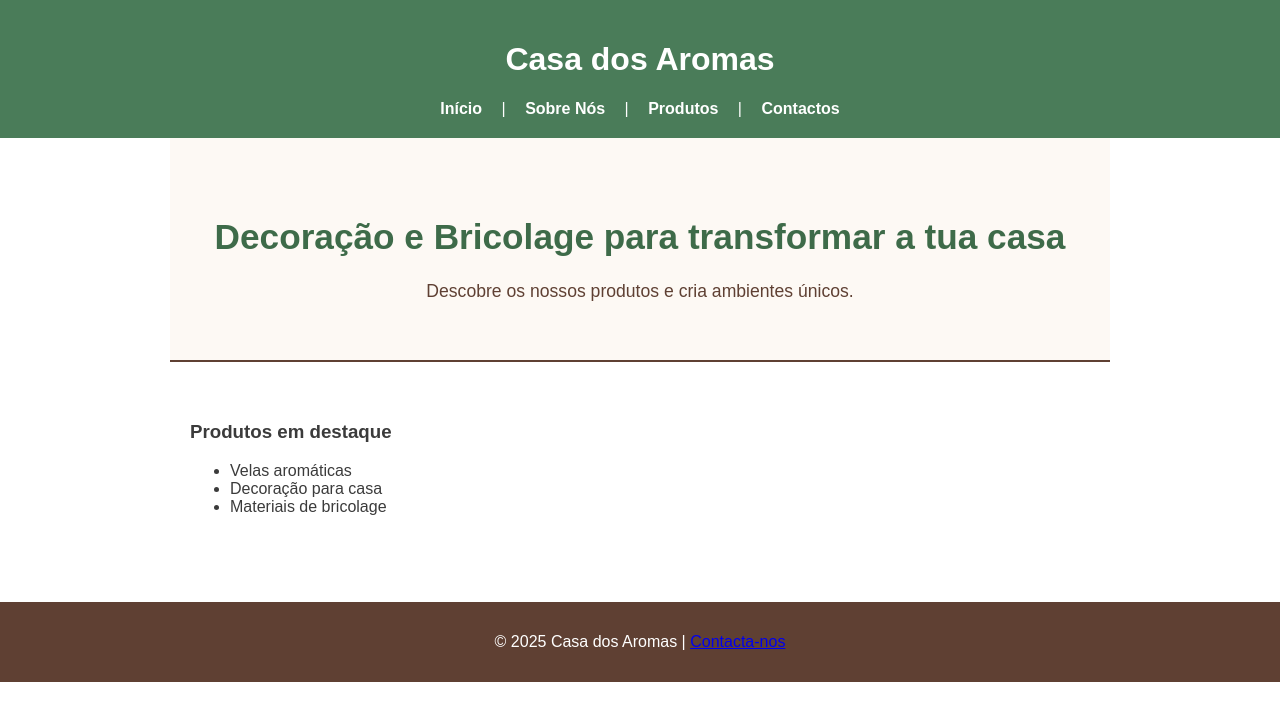
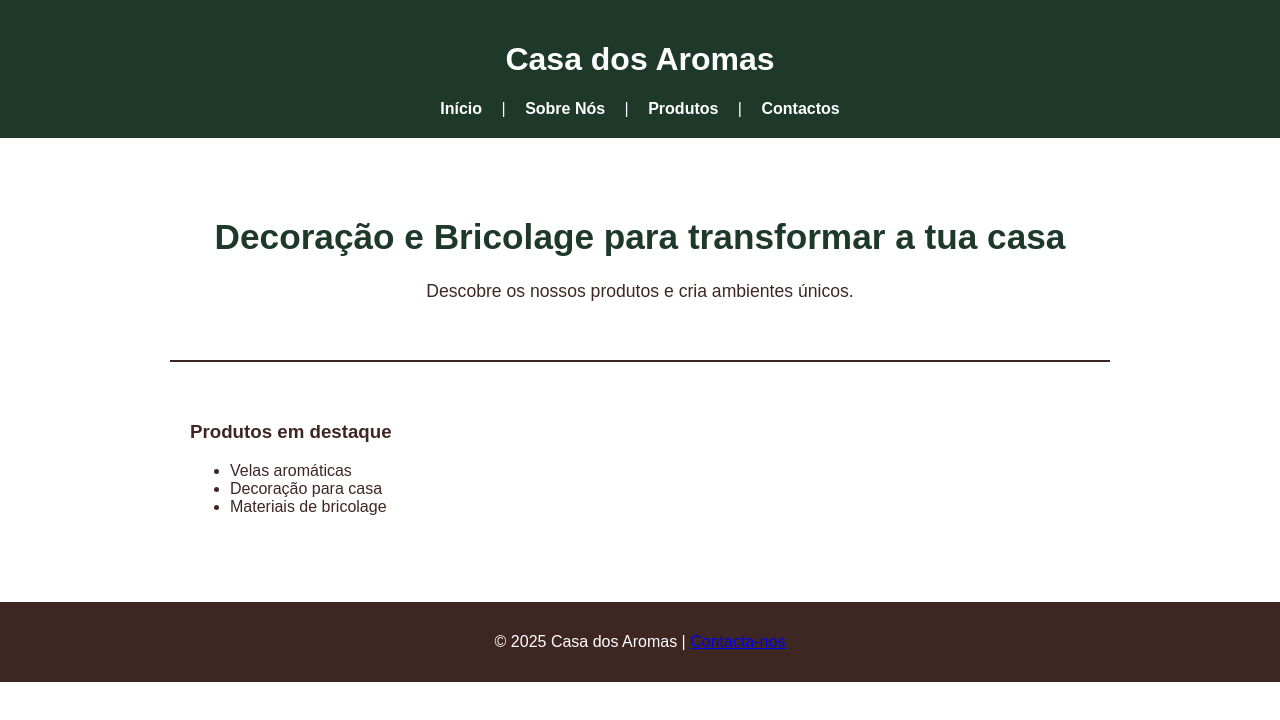
Before and after one commit to devsloja/casadosaromas.github.io, a plain HTML site: page index.html in a window 1280 px wide. Drawn offline with Linux system fonts and the light colour scheme.

Commit message:
Update style.css

```diff
--- a/style.css
+++ b/style.css
@@ -3,13 +3,13 @@ body {
     font-family: Arial, sans-serif;
     margin: 0;
     padding: 0;
-    background-color: #FFFFFF; /* branco puro */
-    color: #3B3B3B;
+    background-color: #FFFFFF; /* Branco puro conforme solicitado */
+    color: #3E2723; /* Texto base agora em castanho muito escuro */
 }
 
 /* Header */
 header {
-    background-color: #4A7C59; /* verde acentuado */
+    background-color: #1E392A; /* Verde Floresta Profundo */
     color: #FFFFFF;
     padding: 20px;
     text-align: center;
@@ -20,27 +20,28 @@ header nav a {
     text-decoration: none;
     margin: 0 15px;
     font-weight: bold;
+    transition: color 0.3s ease; /* Suaviza a transição de cor */
 }
 
 header nav a:hover {
-    color: #7B5E3C; /* madeira escura ao passar o rato */
+    color: #A68B6C; /* Um tom de madeira mais claro para contraste no hover */
 }
 
 /* Hero / Banner */
 .hero {
     text-align: center;
     padding: 50px 20px;
-    background-color: #FDF9F4; /* branco ligeiramente quente */
-    border-bottom: 2px solid #5F4033; /* madeira escura */
+    background-color: #FFFFFF; /* Fundo branco puro */
+    border-bottom: 2px solid #3E2723; /* Castanho Expresso */
 }
 
 .hero h2 {
-    color: #3E6B49; /* verde acentuado */
+    color: #1E392A; /* Verde Floresta Profundo */
     font-size: 2.2em;
 }
 
 .hero p {
-    color: #5F4033; /* madeira escura */
+    color: #3E2723; /* Castanho Expresso */
     font-size: 1.1em;
     margin: 5px 0;
 }
@@ -53,7 +54,7 @@ section {
 }
 
 section h2 {
-    color: #3E6B49; /* verde acentuado */
+    color: #1E392A; /* Verde Floresta Profundo */
     text-align: center;
     margin-bottom: 20px;
 }
@@ -61,7 +62,7 @@ section h2 {
 section p, section address {
     text-align: center;
     line-height: 1.6;
-    color: #5F4033; /* madeira escura */
+    color: #3E2723; /* Castanho Expresso */
 }
 
 /* Formulário */
@@ -71,34 +72,38 @@ form {
     background-color: #FFFFFF;
     padding: 20px;
     border-radius: 10px;
-    box-shadow: 0 0 10px rgba(0,0,0,0.1);
+    /* Sombra ligeiramente ajustada para combinar com os tons escuros */
+    box-shadow: 0 0 15px rgba(62, 39, 35, 0.15);
+    border: 1px solid #E0E0E0; /* Borda subtil para delimitar no fundo branco */
 }
 
 input, textarea {
     width: 100%;
     padding: 10px;
     margin: 8px 0 15px 0;
-    border: 1px solid #7B5E3C; /* madeira escura */
+    border: 1px solid #3E2723; /* Castanho Expresso */
     border-radius: 5px;
+    box-sizing: border-box; /* Garante que o padding não aumenta a largura total */
 }
 
 button {
-    background-color: #3E6B49; /* verde acentuado */
+    background-color: #1E392A; /* Verde Floresta Profundo */
     color: #FFFFFF;
     padding: 10px 20px;
     border: none;
     border-radius: 5px;
     cursor: pointer;
     font-weight: bold;
+    transition: background-color 0.3s ease;
 }
 
 button:hover {
-    background-color: #2F5238; /* verde mais escuro ao passar o rato */
+    background-color: #14261C; /* Verde quase preto ao passar o rato */
 }
 
 /* Footer */
 footer {
-    background-color: #5F4033; /* madeira escura */
+    background-color: #3E2723; /* Castanho Expresso */
     color: #FFFFFF;
     text-align: center;
     padding: 15px;
```
